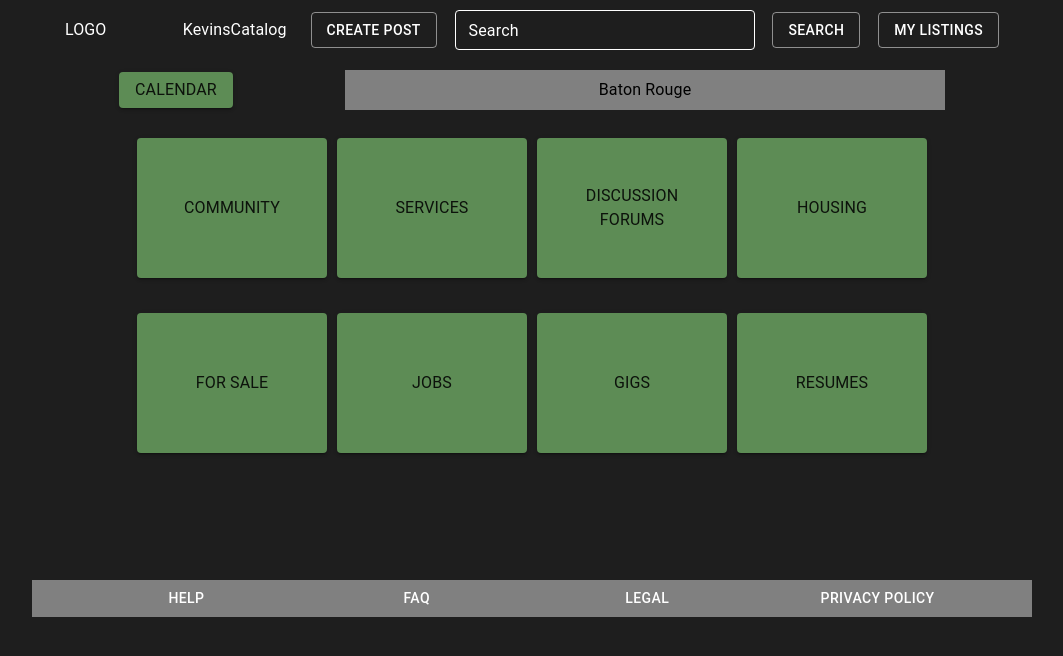
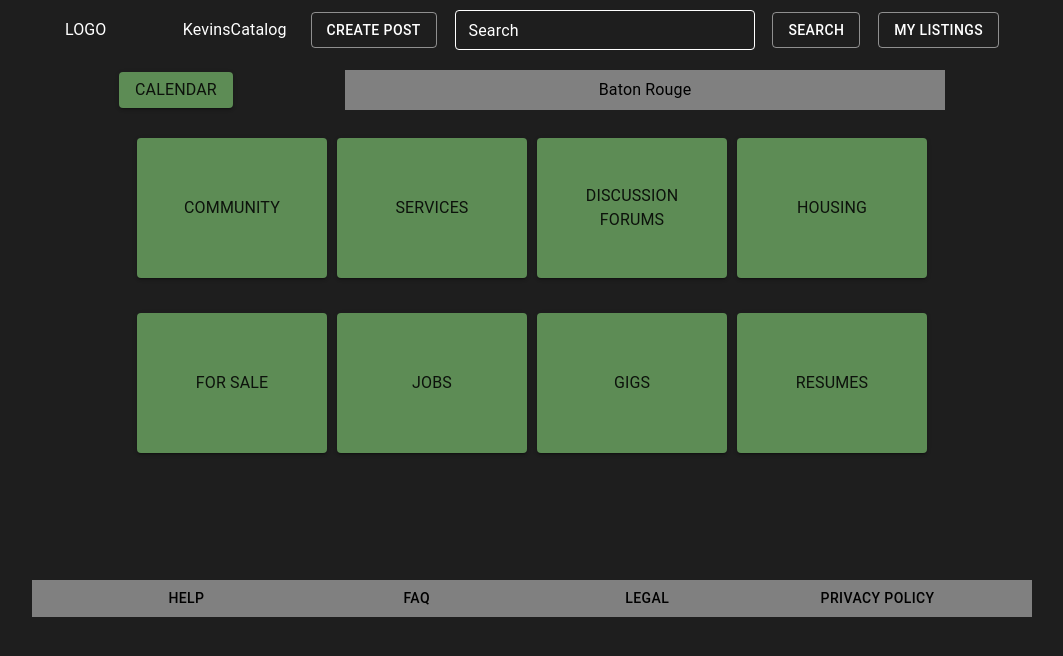
Before and after one commit to IkaikaL/CSC-4243-Project, a React (Create React App) app in the folder frontend/: page / in a window 1280 px wide. Shown: the top 656 px of the page, without its empty margins (108-1171 px from the left). Built offline with nearby package versions, Linux system fonts and the light colour scheme.

Commit message:
changed to black text in footer

```diff
--- a/frontend/src/components/Footer.tsx
+++ b/frontend/src/components/Footer.tsx
@@ -12,22 +12,22 @@ const Footer = () => {
 			>
 				<Grid item>
 					<a href='https://www.craigslist.org/about/help/'>
-						<Button sx={{ width: "200px", color: "white" }}>Help</Button>
+						<Button sx={{ width: "200px", color: "black" }}>Help</Button>
 					</a>
 				</Grid>
 				<Grid item>
 					<a href='https://www.craigslist.org/about/help/faq'>
-						<Button sx={{ width: "200px", color: "white" }}>FAQ</Button>
+						<Button sx={{ width: "200px", color: "black" }}>FAQ</Button>
 					</a>
 				</Grid>
 				<Grid item>
 					<a href='https://www.craigslist.org/about/terms.of.use/en'>
-						<Button sx={{ width: "200px", color: "white" }}>Legal</Button>
+						<Button sx={{ width: "200px", color: "black" }}>Legal</Button>
 					</a>
 				</Grid>
 				<Grid item>
 					<a href='https://www.craigslist.org/about/privacy.policy'>
-						<Button sx={{ width: "200px", color: "white" }}>
+						<Button sx={{ width: "200px", color: "black" }}>
 							Privacy Policy
 						</Button>
 					</a>
```
